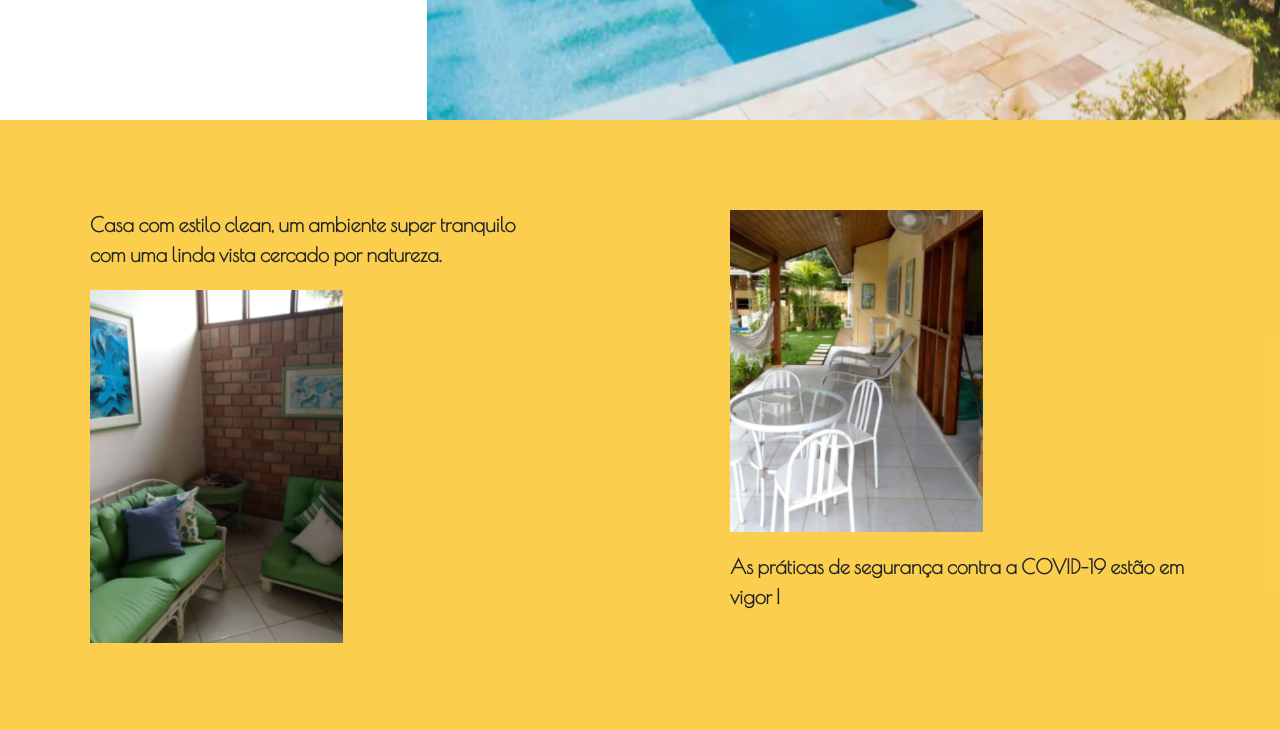
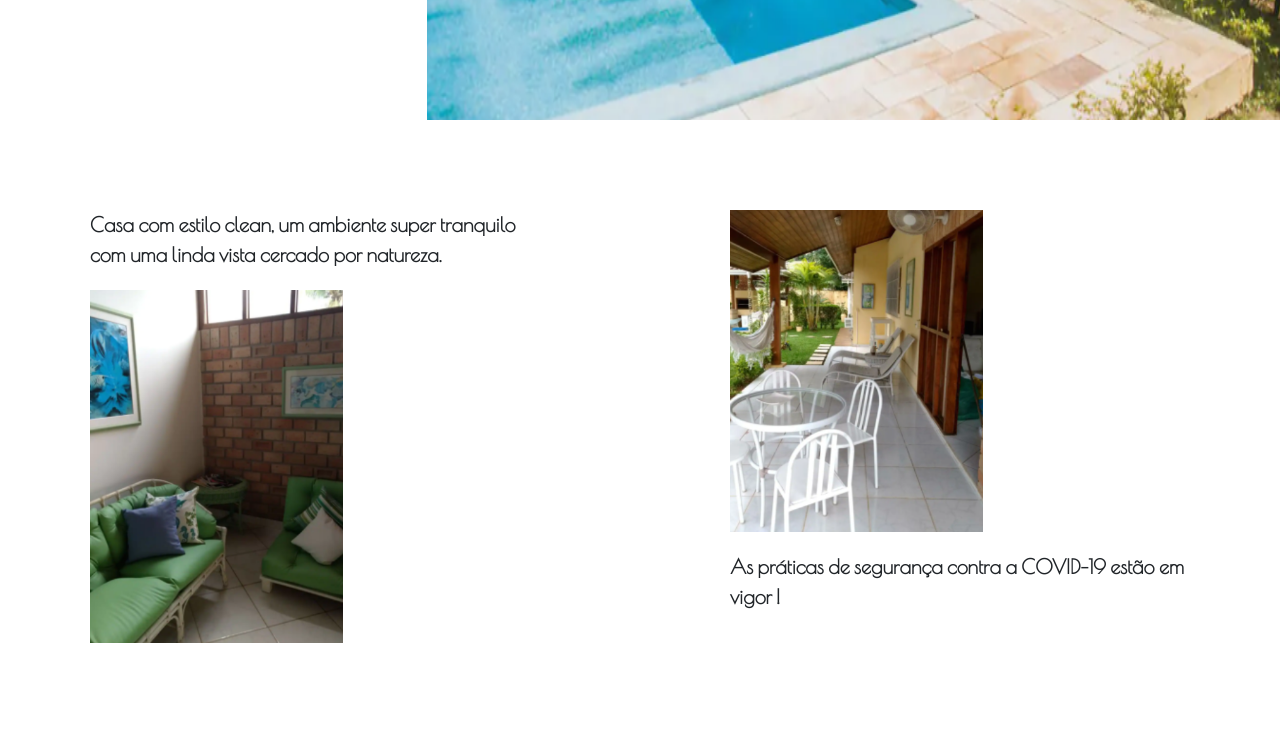
Before and after one commit to klesiane/locacao-ubatuba, a plain HTML site: page index.html in a window 1280 px wide. Shown: the part 680-1410 px from the top of the page. Drawn offline with nearby package versions, Linux system fonts and the light colour scheme.

Commit message:
Update style.css

```diff
--- a/style.css
+++ b/style.css
@@ -82,7 +82,7 @@
   font-size: 20px;
   display: flex;
   flex-direction: row;
-  background-color: #fac013c0;
+
 }
 
 #secao1-part1 {
```
